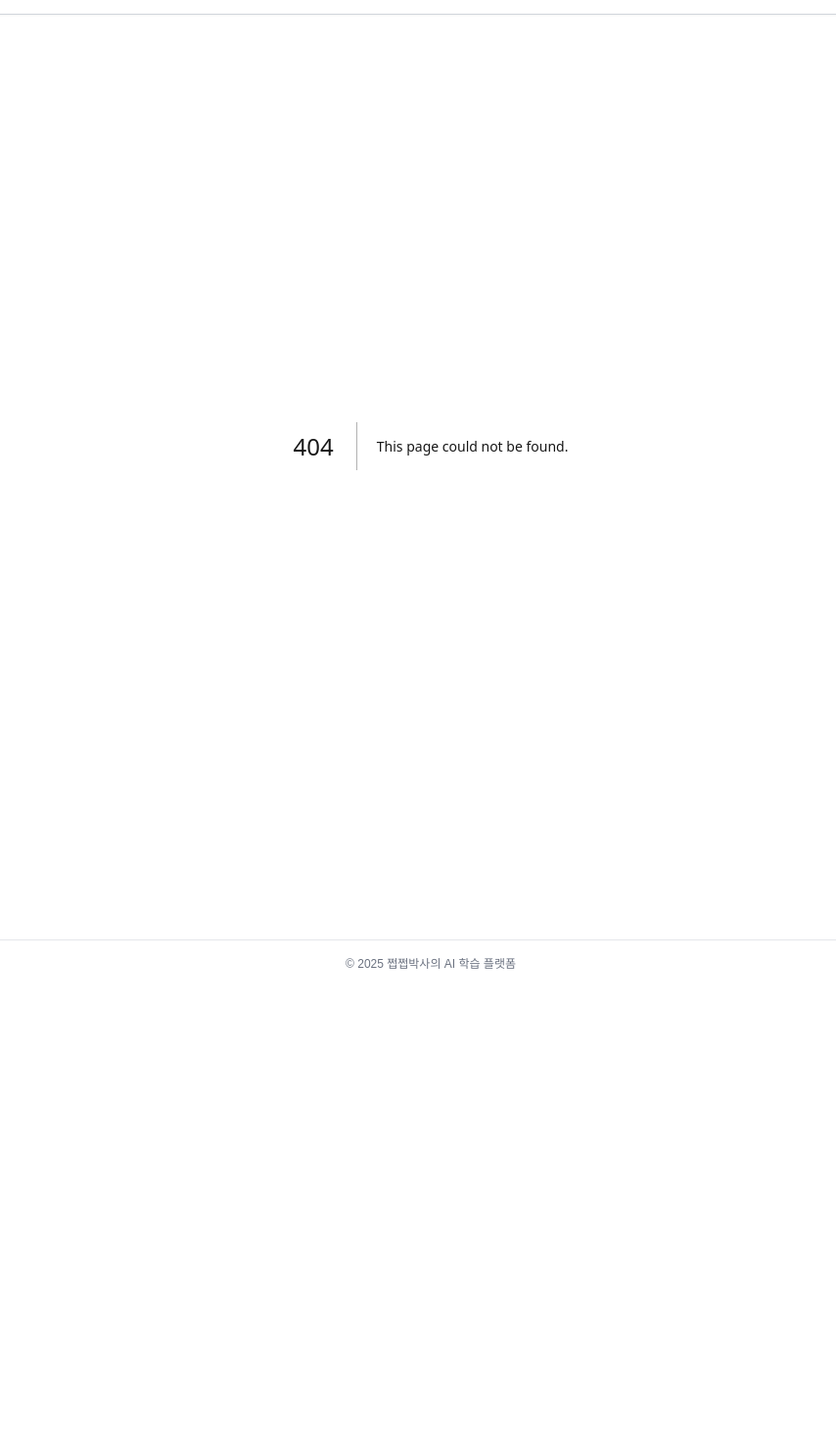
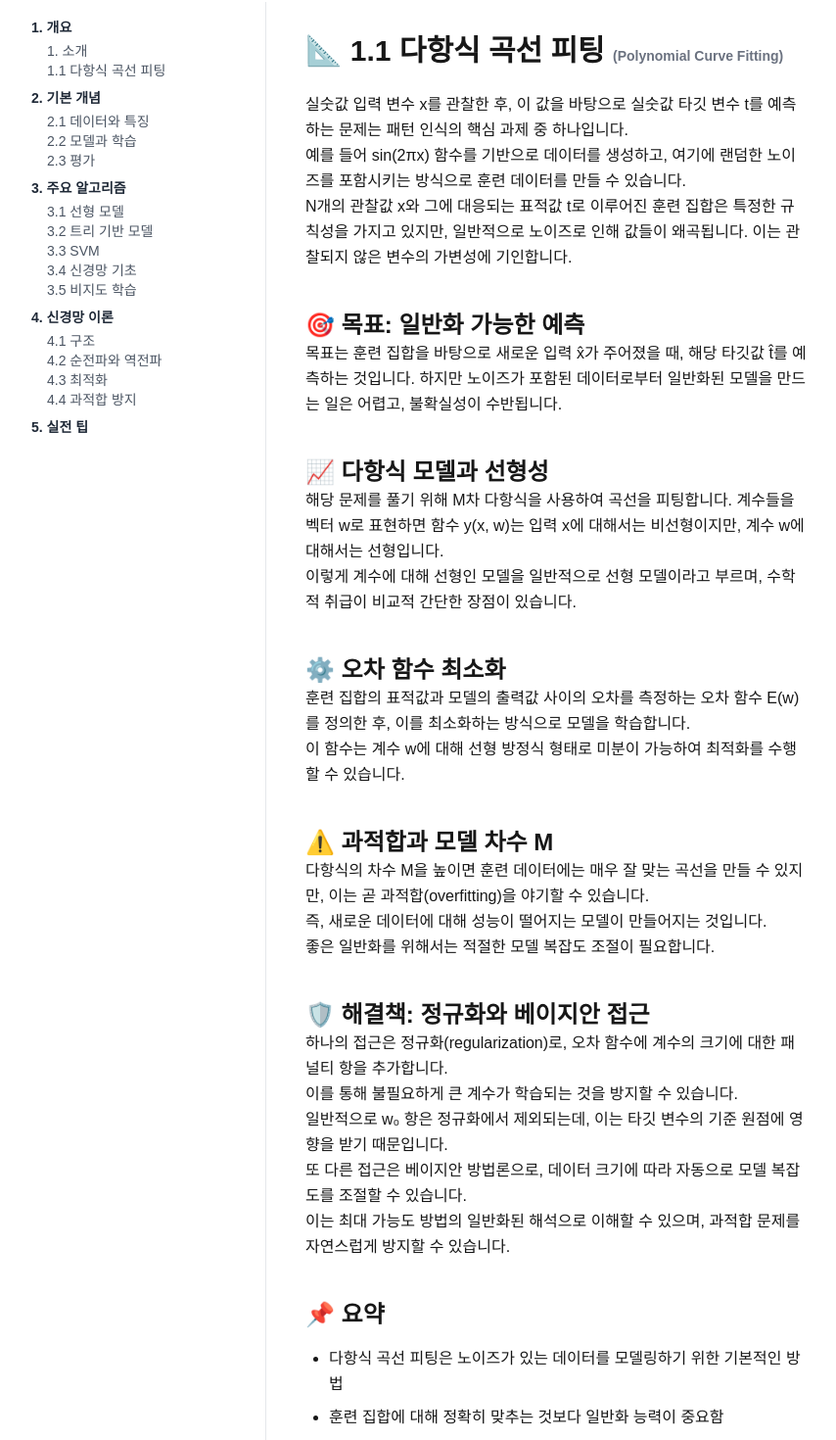
Before and after one commit to jeehun98/ai-learning-platform, a Next.js app: page /theory/1_overview/PolynomialCurveFitting in a window 1280 px wide. Before the commit this address had no page. Shown: the part 103-1573 px from the top of the page at 98% size, without its empty margins (200-1054 px from the left). Before the commit the page ends 1111 px from the top, so only its background shows below. Built offline with nearby package versions, Linux system fonts and the light colour scheme.

Commit message:
화면 구성중

```diff
--- a/components/Layout.tsx
+++ b/components/Layout.tsx
@@ -1,7 +1,7 @@
 // components/Layout.tsx
 import Link from "next/link";
 import { ReactNode } from "react";
-import Navbar from "./Navbar"; // ✅ 이 줄 추가
+
 
 type LayoutProps = {
   children: ReactNode;
@@ -10,7 +10,7 @@ type LayoutProps = {
 export default function Layout({ children }: LayoutProps) {
   return (
     <div className="min-h-screen bg-[var(--background)] text-[var(--foreground)]">
-      <Navbar /> {/*✅ 여기 삽입 */}
+
       <header className="px-8 py-4 shadow-sm border-b border-gray-300 dark:border-gray-700">
         <nav className="flex items-center justify-between max-w-5xl mx-auto">
           <Link href="/" className="text-2xl font-bold">
--- a/components/TheoryLayout.tsx
+++ b/components/TheoryLayout.tsx
@@ -9,7 +9,11 @@ export default function TheoryLayout({ children }: Props) {
   return (
     <div className="flex min-h-screen bg-[var(--background)] text-[var(--foreground)]">
       <TheorySidebar />
-      <main className="flex-1 p-10">{children}</main>
+      <main className="flex-1 px-4 sm:px-6 md:px-10 py-8 flex justify-center">
+        <div className="w-full max-w-8xl">
+          {children}
+        </div>
+      </main>
     </div>
   );
 }
--- a/components/TheorySidebar.tsx
+++ b/components/TheorySidebar.tsx
@@ -1,9 +1,13 @@
 import Link from "next/link";
+import { Children } from "react";
 
 const sidebarItems = [
   {
     title: "1. 개요",
-    href: "/theory/1_overview",
+    children: [
+      { title : "1. 소개", href: "/theory/1_overview" },
+      { title : "1.1 다항식 곡선 피팅", href: "/theory/1_overview/PolynomialCurveFitting" },
+    ],
   },
   {
     title: "2. 기본 개념",
@@ -40,7 +44,7 @@ const sidebarItems = [
 
 export default function TheorySidebar() {
   return (
-    <aside className="w-64 p-4 border-r border-gray-200 dark:border-gray-700">
+<aside className="w-56 md:w-64 p-4 border-r border-gray-200 dark:border-gray-700">
   <nav className="space-y-2 text-sm">
     {sidebarItems.map((item, i) => (
       <div key={i}>
@@ -50,7 +54,7 @@ export default function TheorySidebar() {
           </span>
         </Link>
         {item.children && (
-              <div className="ml-4 mt-1 space-y-1">
+          <div className="ml-3 md:ml-4 mt-1 space-y-1">
             {item.children.map((sub, j) => (
               <Link href={sub.href} key={j}>
                 <span className="block text-gray-600 dark:text-gray-400 hover:underline">
@@ -64,5 +68,7 @@ export default function TheorySidebar() {
     ))}
   </nav>
 </aside>
+
+
   );
 }
--- /dev/null
+++ b/data/theory/polynomialCurveFittingContent.ts
@@ -0,0 +1,66 @@
+export const polynomialContent = {
+  title: "📐 1.1 다항식 곡선 피팅",
+  subtitle: "(Polynomial Curve Fitting)",
+  sections: [
+    {
+      heading: null,
+      paragraphs: [
+        "실숫값 입력 변수 x를 관찰한 후, 이 값을 바탕으로 실숫값 타깃 변수 t를 예측하는 문제는 패턴 인식의 핵심 과제 중 하나입니다.",
+        "예를 들어 sin(2πx) 함수를 기반으로 데이터를 생성하고, 여기에 랜덤한 노이즈를 포함시키는 방식으로 훈련 데이터를 만들 수 있습니다.",
+        "N개의 관찰값 x와 그에 대응되는 표적값 t로 이루어진 훈련 집합은 특정한 규칙성을 가지고 있지만, 일반적으로 노이즈로 인해 값들이 왜곡됩니다. 이는 관찰되지 않은 변수의 가변성에 기인합니다."
+      ]
+    },
+    {
+      heading: "🎯 목표: 일반화 가능한 예측",
+      paragraphs: [
+        "목표는 훈련 집합을 바탕으로 새로운 입력 x̂가 주어졌을 때, 해당 타깃값 t̂를 예측하는 것입니다. 하지만 노이즈가 포함된 데이터로부터 일반화된 모델을 만드는 일은 어렵고, 불확실성이 수반됩니다."
+      ]
+    },
+    {
+      heading: "📈 다항식 모델과 선형성",
+      paragraphs: [
+        "해당 문제를 풀기 위해 M차 다항식을 사용하여 곡선을 피팅합니다. 계수들을 벡터 w로 표현하면 함수 y(x, w)는 입력 x에 대해서는 비선형이지만, 계수 w에 대해서는 선형입니다.",
+        "이렇게 계수에 대해 선형인 모델을 일반적으로 선형 모델이라고 부르며, 수학적 취급이 비교적 간단한 장점이 있습니다."
+      ]
+    },
+    {
+      heading: "⚙️ 오차 함수 최소화",
+      paragraphs: [
+        "훈련 집합의 표적값과 모델의 출력값 사이의 오차를 측정하는 오차 함수 E(w)를 정의한 후, 이를 최소화하는 방식으로 모델을 학습합니다.",
+        "이 함수는 계수 w에 대해 선형 방정식 형태로 미분이 가능하여 최적화를 수행할 수 있습니다."
+      ]
+    },
+    {
+      heading: "⚠️ 과적합과 모델 차수 M",
+      paragraphs: [
+        "다항식의 차수 M을 높이면 훈련 데이터에는 매우 잘 맞는 곡선을 만들 수 있지만, 이는 곧 과적합(overfitting)을 야기할 수 있습니다.",
+        "즉, 새로운 데이터에 대해 성능이 떨어지는 모델이 만들어지는 것입니다.",
+        "좋은 일반화를 위해서는 적절한 모델 복잡도 조절이 필요합니다."
+      ]
+    },
+    {
+      heading: "🛡️ 해결책: 정규화와 베이지안 접근",
+      paragraphs: [
+        "하나의 접근은 정규화(regularization)로, 오차 함수에 계수의 크기에 대한 패널티 항을 추가합니다.",
+        "이를 통해 불필요하게 큰 계수가 학습되는 것을 방지할 수 있습니다.",
+        "일반적으로 w₀ 항은 정규화에서 제외되는데, 이는 타깃 변수의 기준 원점에 영향을 받기 때문입니다.",
+        "또 다른 접근은 베이지안 방법론으로, 데이터 크기에 따라 자동으로 모델 복잡도를 조절할 수 있습니다.",
+        "이는 최대 가능도 방법의 일반화된 해석으로 이해할 수 있으며, 과적합 문제를 자연스럽게 방지할 수 있습니다."
+      ]
+    },
+    {
+      heading: "📌 요약",
+      list: [
+        "다항식 곡선 피팅은 노이즈가 있는 데이터를 모델링하기 위한 기본적인 방법",
+        "훈련 집합에 대해 정확히 맞추는 것보다 일반화 능력이 중요함",
+        "모델의 차수(M)가 높을수록 과적합 발생 위험 증가",
+        "정규화와 베이지안 접근을 통해 과적합을 제어할 수 있음"
+      ]
+    },
+    {
+      heading: "수식 예시",
+      latex: `y(x, w) = w_0 + w_1x + w_2x^2 + \\dots + w_M x^M`
+    }
+
+  ]
+};
--- a/package.json
+++ b/package.json
@@ -9,9 +9,12 @@
     "lint": "next lint"
   },
   "dependencies": {
+    "clsx": "^2.1.1",
+    "katex": "^0.16.22",
     "next": "15.3.1",
     "react": "^19.0.0",
-    "react-dom": "^19.0.0"
+    "react-dom": "^19.0.0",
+    "react-katex": "^3.0.1"
   },
   "devDependencies": {
     "@eslint/eslintrc": "^3",
--- /dev/null
+++ b/pages/theory/1_overview/PolynomialCurveFitting.tsx
@@ -0,0 +1,44 @@
+import Head from "next/head";
+import TheoryLayout from "@/components/TheoryLayout";
+import 'katex/dist/katex.min.css';
+import { BlockMath } from 'react-katex';
+import { polynomialContent } from "@/data/theory/polynomialCurveFittingContent";
+
+export default function PolynomialFittingPage() {
+  return (
+    <>
+      <Head>
+        <title>1.1 다항식 곡선 피팅 | AI 학습 플랫폼</title>
+      </Head>
+      <TheoryLayout>
+        <h1 className="text-3xl font-bold mb-6">
+          {polynomialContent.title}{" "}
+          <span className="text-sm text-gray-500">{polynomialContent.subtitle}</span>
+        </h1>
+
+        <section className="space-y-10 leading-relaxed">
+          {polynomialContent.sections.map((sec, idx) => (
+            <div key={idx}>
+              {sec.heading && (
+                <h2 className="text-2xl font-semibold mt-10">{sec.heading}</h2>
+              )}
+              {sec.paragraphs && sec.paragraphs.map((p, pIdx) => (
+                <p key={pIdx}>{p}</p>
+              ))}
+              {sec.list && (
+                <ul className="list-disc pl-6 space-y-2 mt-4">
+                  {sec.list.map((item, lIdx) => (
+                    <li key={lIdx}>{item}</li>
+                  ))}
+                </ul>
+              )}
+              {sec.latex && (
+                <BlockMath math={sec.latex} />
+              )}
+            </div>
+          ))}
+        </section>
+      </TheoryLayout>
+    </>
+  );
+}
--- a/pages/theory/1_overview/index.tsx
+++ b/pages/theory/1_overview/index.tsx
@@ -1,20 +1,33 @@
-import TheorySidebar from "@/components/TheorySidebar";
+import Head from "next/head";
+import TheoryLayout from "@/components/TheoryLayout";
 import { overviewContent } from "../../../data/theory/overviewContent";
 
 export default function OverviewPage() {
   return (
-    <div className="flex">
-      <TheorySidebar />
-      <main className="flex-1 max-w-3xl mx-auto px-6 py-10">
-        <h1 className="text-3xl font-bold mb-6">📘 {overviewContent.title}</h1>
+    <>
+      <Head>
+        <title>1. 개요 | AI 학습 플랫폼</title>
+      </Head>
+      <TheoryLayout>
+        <h1 className="text-3xl md:text-4xl font-bold mb-8 text-center">
+          📘 1. 패턴 인식 개요
+        </h1>
 
-        {overviewContent.sections.map((section, idx) => (
-          <section key={idx} className="mb-8">
-            <h2 className="text-xl font-semibold mb-2">{section.heading}</h2>
-            <p className="text-gray-700 whitespace-pre-line">{section.body}</p>
-          </section>
-        ))}
-      </main>
-    </div>
+        <div className="space-y-10 text-gray-800 dark:text-gray-200 leading-relaxed">
+          {overviewContent.map((section, idx) => (
+            <section key={idx} id={`section-${idx}`}>
+              <h2 className="text-2xl md:text-3xl font-semibold mb-4 border-b pb-2">
+                {section.title}
+              </h2>
+              {section.body.map((para, pIdx) => (
+                <p key={pIdx} className="mb-4">
+                  {para}
+                </p>
+              ))}
+            </section>
+          ))}
+        </div>
+      </TheoryLayout>
+    </>
   );
 }
```
Also changed, not shown: data/theory/overviewContent.ts (+26 -10 lines), 1 other file (tests, documents, lock files or other folders). Lines whose indentation alone changed are shown as unchanged.
